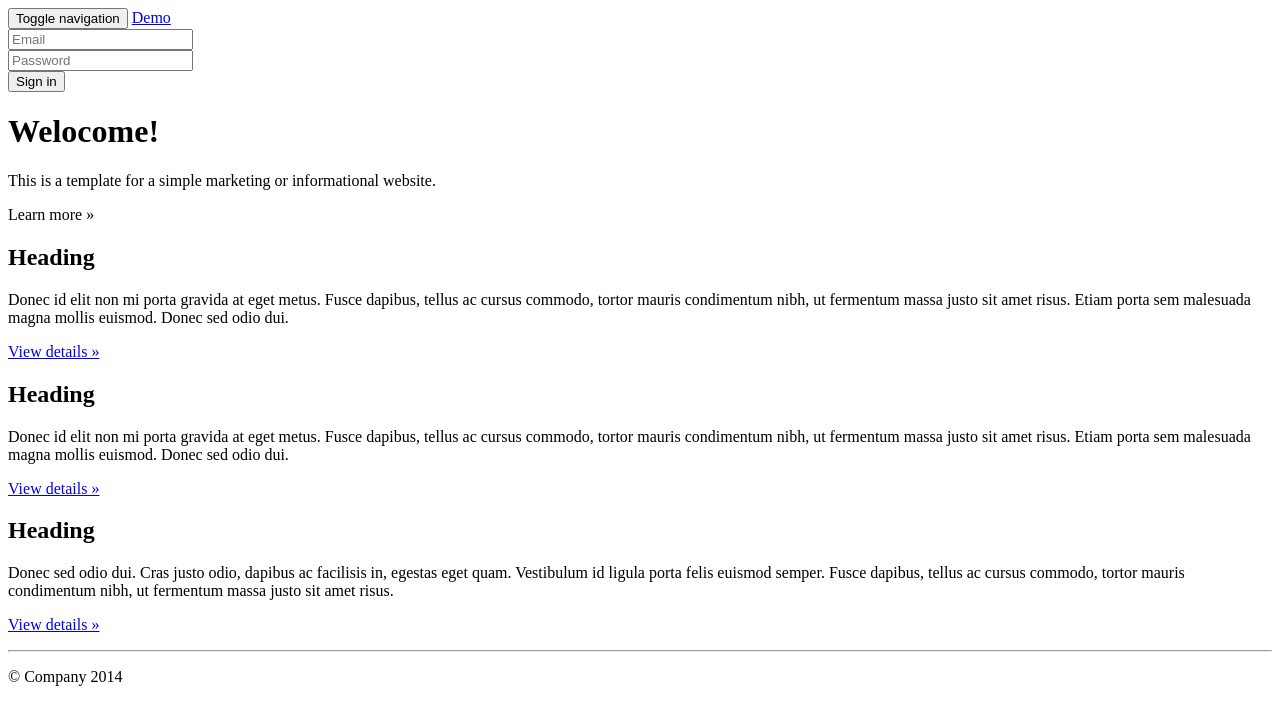
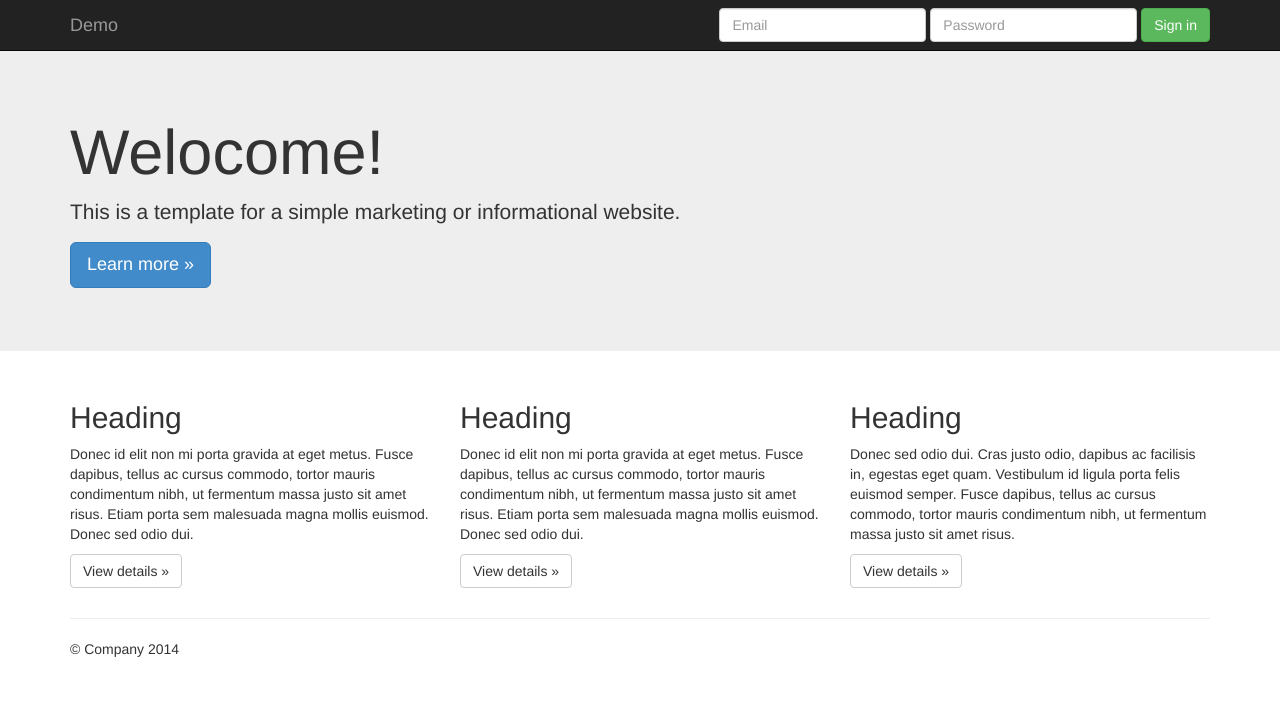
Before and after one commit to changli269/Demo, a plain HTML site: page index.html in a window 1280 px wide. Drawn offline with Linux system fonts and the light colour scheme; the site is published under a folder, as on GitHub Pages, so addresses that start at the root find nothing.

Commit message:
change the path

```diff
--- a/index.html
+++ b/index.html
@@ -11,18 +11,18 @@
     <title>Jumbotron Template for Bootstrap</title>
 
     <!-- Bootstrap core CSS -->
-    <link href="/css/bootstrap.min.css" rel="stylesheet">
+    <link href="css/bootstrap.min.css" rel="stylesheet">
 
     <!-- Custom styles for this template -->
-    <link href="/css/jumbotron.css" rel="stylesheet">
+    <link href="css/jumbotron.css" rel="stylesheet">
 
     <!-- Just for debugging purposes. Don't actually copy this line! -->
-    <!--[if lt IE 9]><script src="/js/ie8-responsive-file-warning.js"></script><![endif]-->
+    <!--[if lt IE 9]><script src="js/ie8-responsive-file-warning.js"></script><![endif]-->
 
     <!-- HTML5 shim and Respond.js IE8 support of HTML5 elements and media queries -->
     <!--[if lt IE 9]>
-      <script src="/js/html5shiv.min.js"></script>
-      <script src="/js/respond.min.js"></script>
+      <script src="js/html5shiv.min.js"></script>
+      <script src="js/respond.min.js"></script>
     <![endif]-->
   </head>
 
@@ -93,7 +93,7 @@
     <!-- Bootstrap core JavaScript
     ================================================== -->
     <!-- Placed at the end of the document so the pages load faster -->
-    <script src="/js/jquery.min.js"></script>
-    <script src="/js/bootstrap.min.js"></script>
+    <script src="js/jquery.min.js"></script>
+    <script src="js/bootstrap.min.js"></script>
   </body>
 </html>
```
